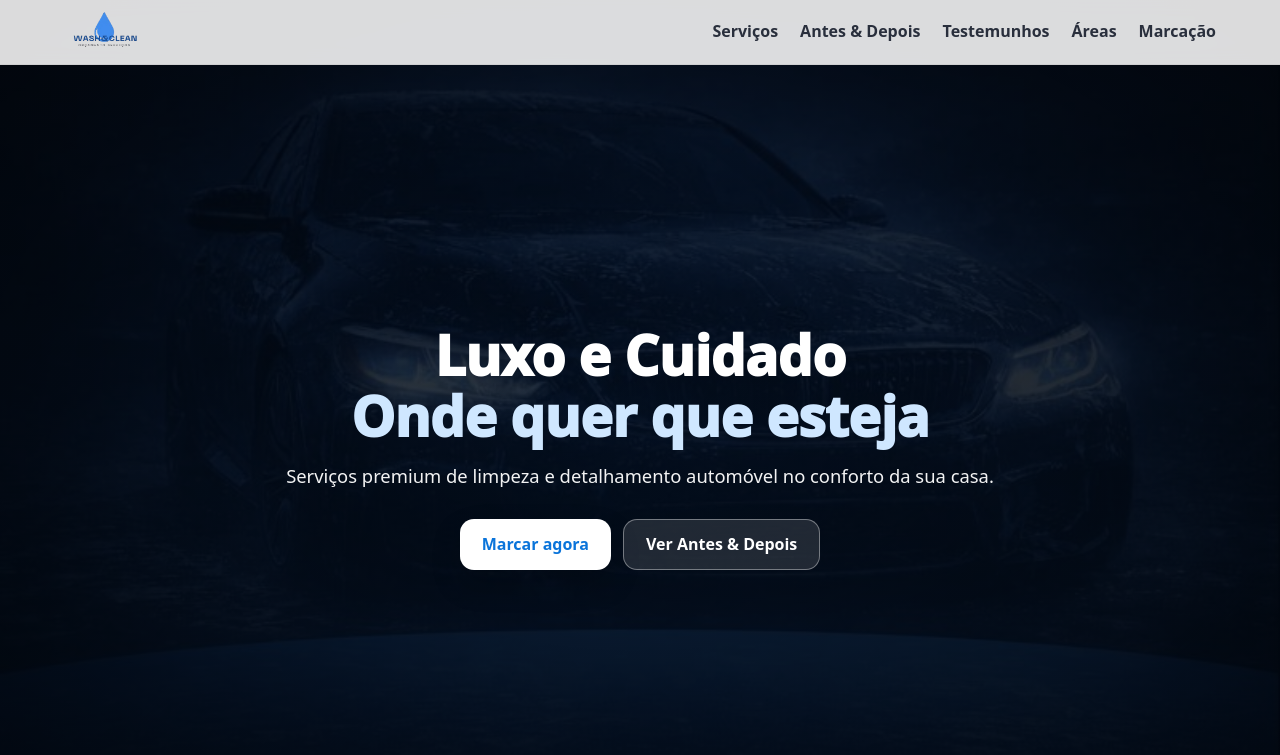
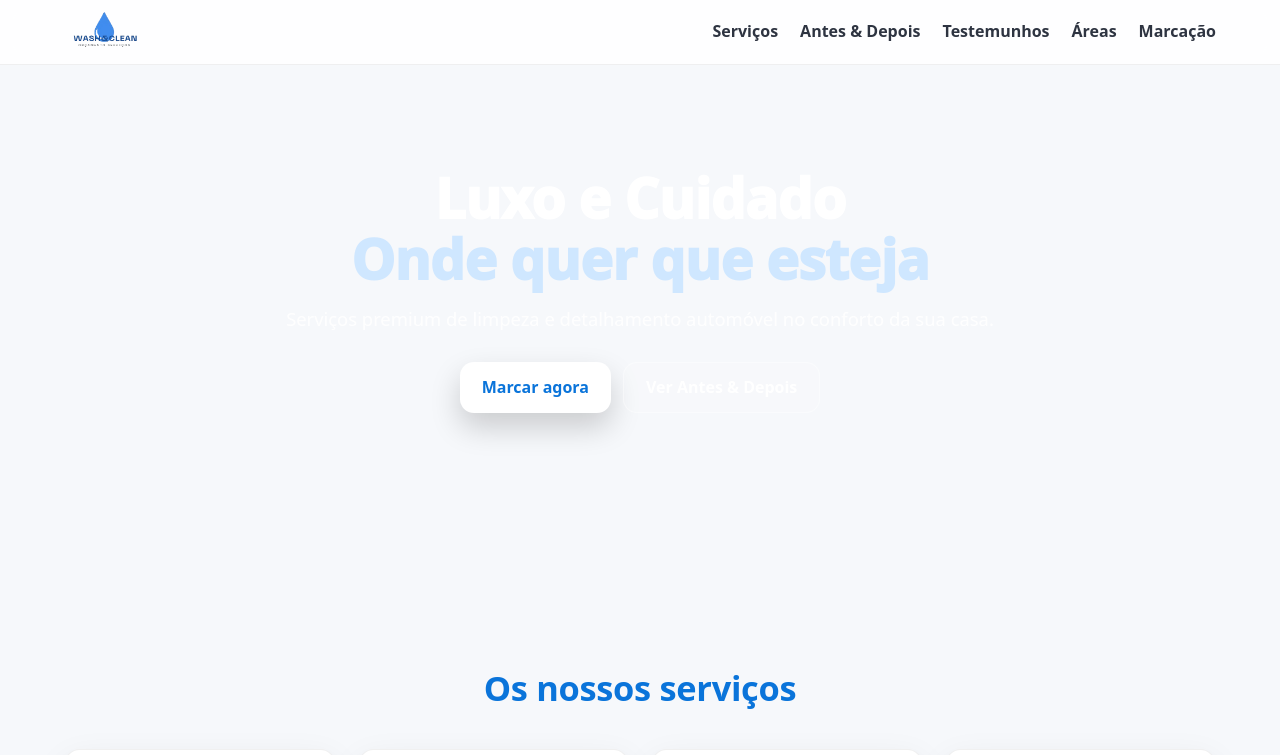
Before and after one commit to WashandClean/washandclean.github.io, a plain HTML site: page index.html in a window 1280 px wide. Shown: the top 755 px of the page. Drawn offline with nearby package versions, Linux system fonts and the light colour scheme.

Commit message:
Update styles.css

```diff
--- a/styles.css
+++ b/styles.css
@@ -76,11 +76,13 @@ body{
 ================================= */
 .hero{
   position: relative;
-  min-height: 100vh;
+  min-height: 70vh;      /* ← antes era 100vh */
+  max-height: 720px;     /* ← limita em ecrãs grandes */
   display:flex;
   align-items:center;
   text-align:center;
   color:#fff;
+}
 
   /* Fundo: gradiente + imagem */
   background-image:
```
